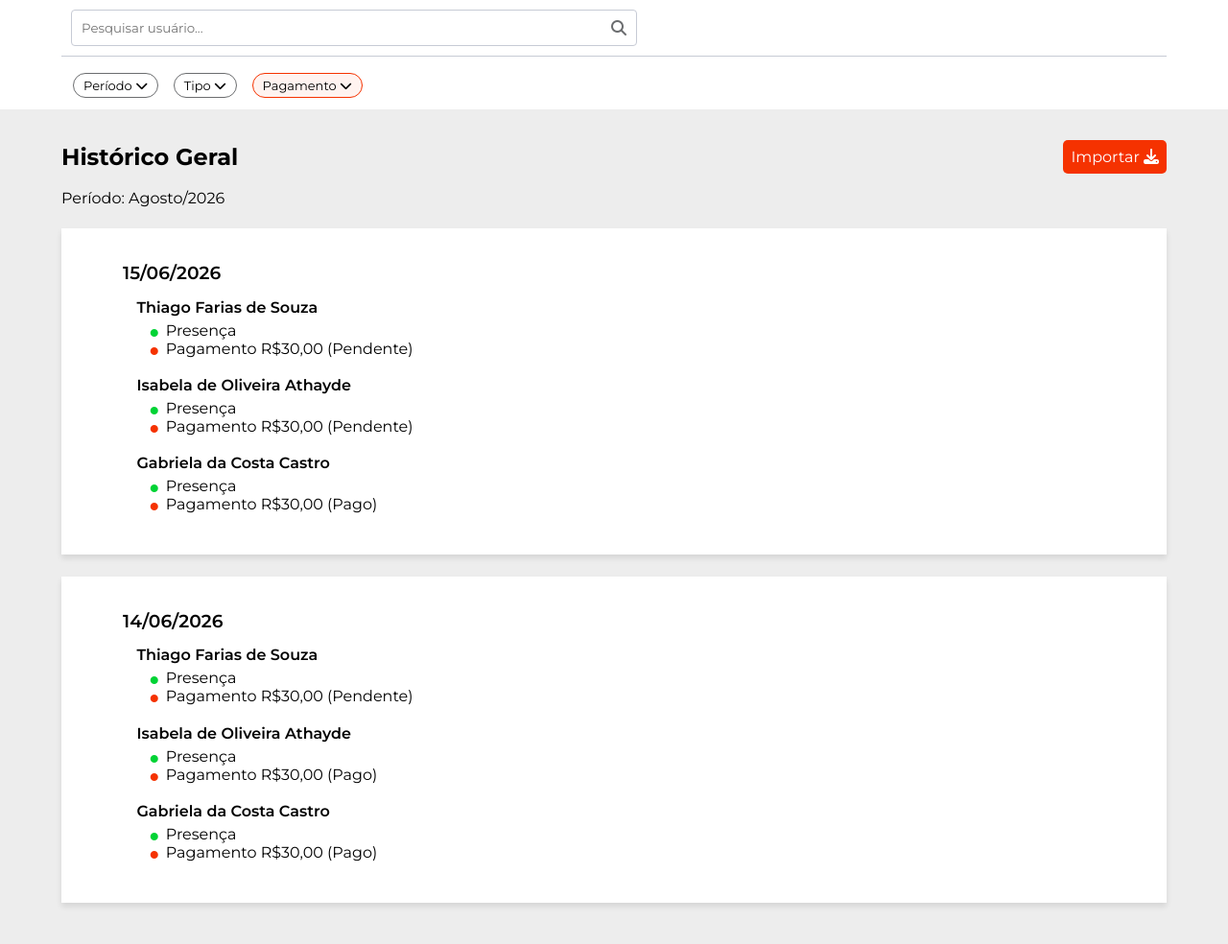
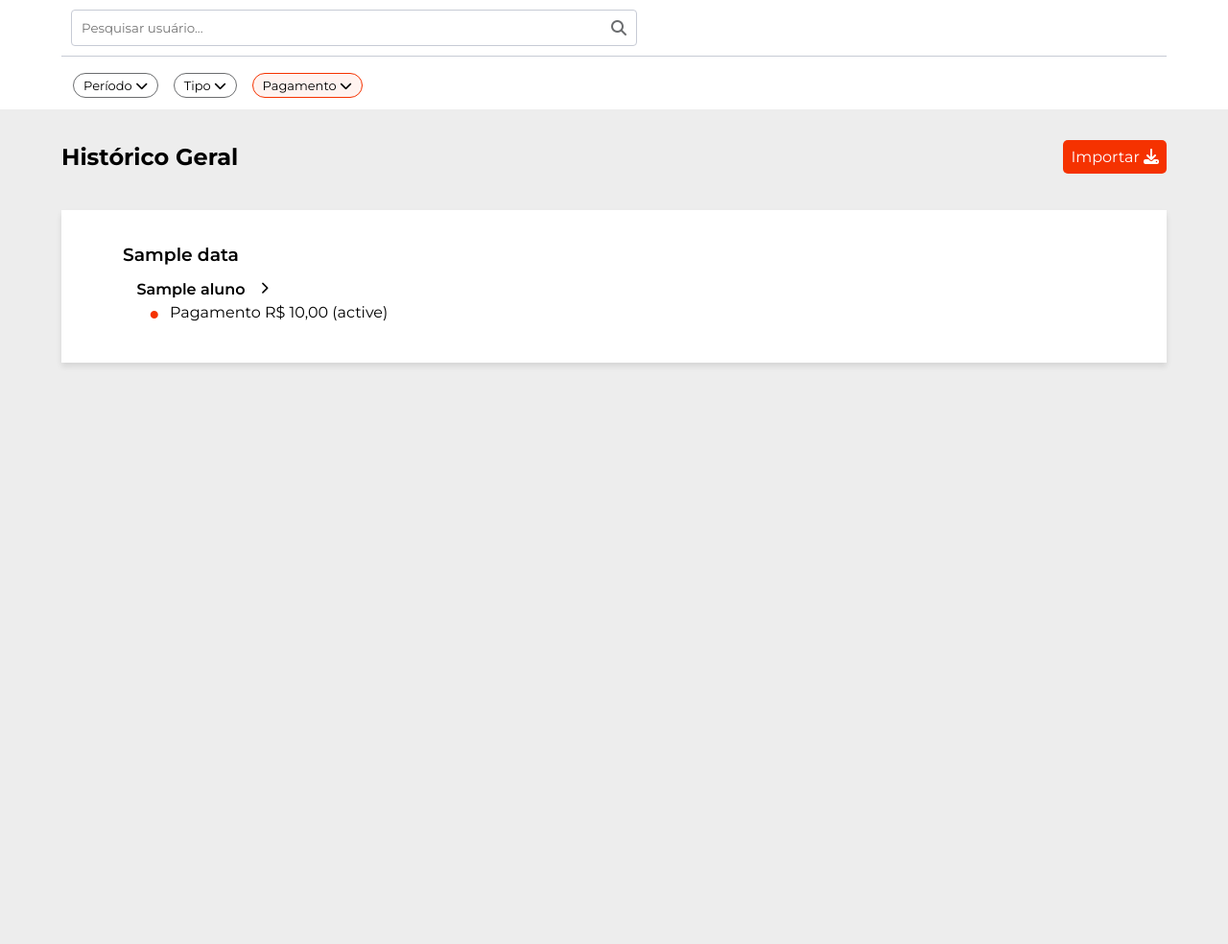
Before and after one commit to minesweepr/Gestao-PROMOS, a Flask app: template app/templates/historico_geral.html in a window 1280 px wide. Shown: the part 73-1057 px from the top of the page at 96% size. Run offline with Flask 3, Linux system fonts and the light colour scheme; the template is opened without the code that fills it: most values are stand-ins (such as "Sample title", 1, 10 or a date in 2020); parts of the project's set-up code (start-up, migrations or seed data) failed here and were passed over.

Commit message:
Add historicos(geral, especifico)

```diff
--- a/app/static/css/historico.css
+++ b/app/static/css/historico.css
@@ -2,7 +2,7 @@
 html, body { overflow-x: hidden; }
 section.titulo-h2 { padding: 2rem 1rem 0; }
 .fa-circle { font-size: 8px; padding-right: 8px; }
-.hist-aluno { margin: 0.9rem 0.9rem 1.2rem; }
+.hist-aluno { margin: 2.1rem 0.9rem 2.1rem ; cursor: pointer; width: 75%;}
 .hist-aluno:last-of-type { margin: 0.9rem 0.9rem 0.5rem; }
 .hist-info { margin: 5px 0.9rem; }
 h3,h4, nav p  { font-weight: 600; }
@@ -31,3 +31,14 @@ main ul {
     flex-wrap: wrap;
     gap: 7px;
 }
+.hist-aluno-header {
+    display: flex;
+    align-items: center;
+    justify-content: flex-start;
+    gap: 1rem;
+}
+
+.hist-aluno-header i {
+    font-size: 0.8rem;
+    font-weight: bold;
+}
--- /dev/null
+++ b/app/static/js/historico.js
@@ -0,0 +1,17 @@
+function filtrarHistorico(filtro, valor) {
+    const url = new URL(window.location.href);
+
+    if (valor === "todos") {
+        url.searchParams.delete(filtro);
+    } else {
+        const valorAtual = url.searchParams.get(filtro);
+
+        if (valorAtual === valor) {
+            url.searchParams.delete(filtro);
+        } else {
+            url.searchParams.set(filtro, valor);
+        }
+    }
+
+    window.location.href = url.href;
+}
--- a/app/templates/historico_geral.html
+++ b/app/templates/historico_geral.html
@@ -21,60 +21,36 @@
 </section>
 
 <section id="dados">
-    <p>Período: Agosto/2026</p>
 
+    {% for registro in historico %}
     <article class="card-branco hist-geral">
-        <h3>15/06/2026</h3>
-        <div class="hist-aluno" onclick="window.location.href='/historico_aluno'"> <!-- TODO vai o ID - /historico_aluno/id - backend -->
-            <h4 class="hist-geral-nome">Thiago Farias de Souza</h4>
+        <h3>{{ registro.data }}</h3>
+        {% for aluno in registro.alunos %}
+        <div class="hist-aluno" onclick="window.location.href='/historico_aluno/{{ aluno.id_aluno }}'">
+            <div class="hist-aluno-header">
+                <h4>{{ aluno.nome }}</h4>
+                <i class="fa-solid fa-chevron-right"></i>
+            </div>
             <div class="hist-info">
-                <p><i class="fa-solid fa-circle" style="color: #00D335;"></i>Presença</p>
-                <p><i class="fa-solid fa-circle" style="color: var(--accent);"></i>Pagamento R$30,00 (Pendente)</p>
+                {% if aluno.get('presente') %} <p> <i class="fa-solid fa-circle" style="color: #00D335;"></i> Presença </p> {% endif %}
+                {% if aluno.get('pagamento') is not none %}
+                    <p>
+                        <i class="fa-solid fa-circle" style="color: var(--accent);"></i>
+                        Pagamento R$ {{ "%.2f"|format(aluno.get('pagamento'))|replace(".", ",") }}
+                        ({{ aluno.get('status_pagamento') }})
+                    </p>
+                {% endif %}
             </div>
         </div>
+        {% endfor %}
+
+    </article>
+    {% endfor %}
+</section>
 
 
-        <div class="hist-aluno" onclick="window.location.href='/historico_aluno'">
-            <h4 class="hist-geral-nome">Isabela de Oliveira Athayde</h4>
-            <div class="hist-info">
-                <p><i class="fa-solid fa-circle" style="color: #00D335;"></i>Presença</p>
-                <p><i class="fa-solid fa-circle" style="color: var(--accent);"></i>Pagamento R$30,00 (Pendente)</p>
-            </div>
-        </div>
-        <div class="hist-aluno" onclick="window.location.href='/historico_aluno'">
-            <h4 class="hist-geral-nome">Gabriela da Costa Castro</h4>
-            <div class="hist-info">
-                <p><i class="fa-solid fa-circle" style="color: #00D335;"></i>Presença</p>
-                <p><i class="fa-solid fa-circle" style="color: var(--accent);"></i>Pagamento R$30,00 (Pago)</p>
-            </div>
-        </div>
-    </article>
+{% endblock %}
 
-    <!-- quando fizer o back deletar esse article abaixo -->
-    <article class="card-branco hist-geral">
-        <h3>14/06/2026</h3>
-        <div class="hist-aluno">
-            <h4 class="hist-geral-nome">Thiago Farias de Souza</h4>
-            <div class="hist-info">
-                <p><i class="fa-solid fa-circle" style="color: #00D335;"></i>Presença</p>
-                <p><i class="fa-solid fa-circle" style="color: var(--accent);"></i>Pagamento R$30,00 (Pendente)</p>
-            </div>
-        </div>
-        <div class="hist-aluno">
-            <h4 class="hist-geral-nome">Isabela de Oliveira Athayde</h4>
-            <div class="hist-info">
-                <p><i class="fa-solid fa-circle" style="color: #00D335;"></i>Presença</p>
-                <p><i class="fa-solid fa-circle" style="color: var(--accent);"></i>Pagamento R$30,00 (Pago)</p>
-            </div>
-        </div>
-        <div class="hist-aluno">
-            <h4 class="hist-geral-nome">Gabriela da Costa Castro</h4>
-            <div class="hist-info">
-                <p><i class="fa-solid fa-circle" style="color: #00D335;"></i>Presença</p>
-                <p><i class="fa-solid fa-circle" style="color: var(--accent);"></i>Pagamento R$30,00 (Pago)</p>
-            </div>
-        </div>
-    </article>
-
-</section>
+{% block js %}
+<script src="{{ url_for('static', filename='js/historico.js') }}"></script>
 {% endblock %}
```
Also changed, not shown: app/model/historico.py (added, +64 -0 lines), app/model/pagamento.py (added, +19 -0 lines), app/routes.py (+50 -9 lines), app/templates/historico_aluno.html (+12 -14 lines).
